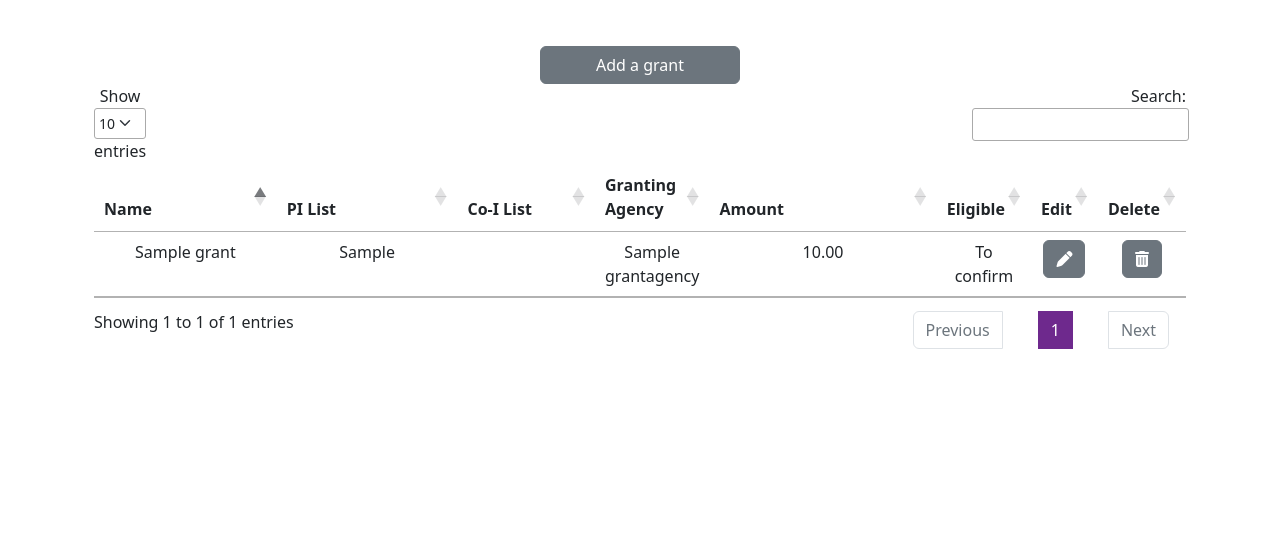
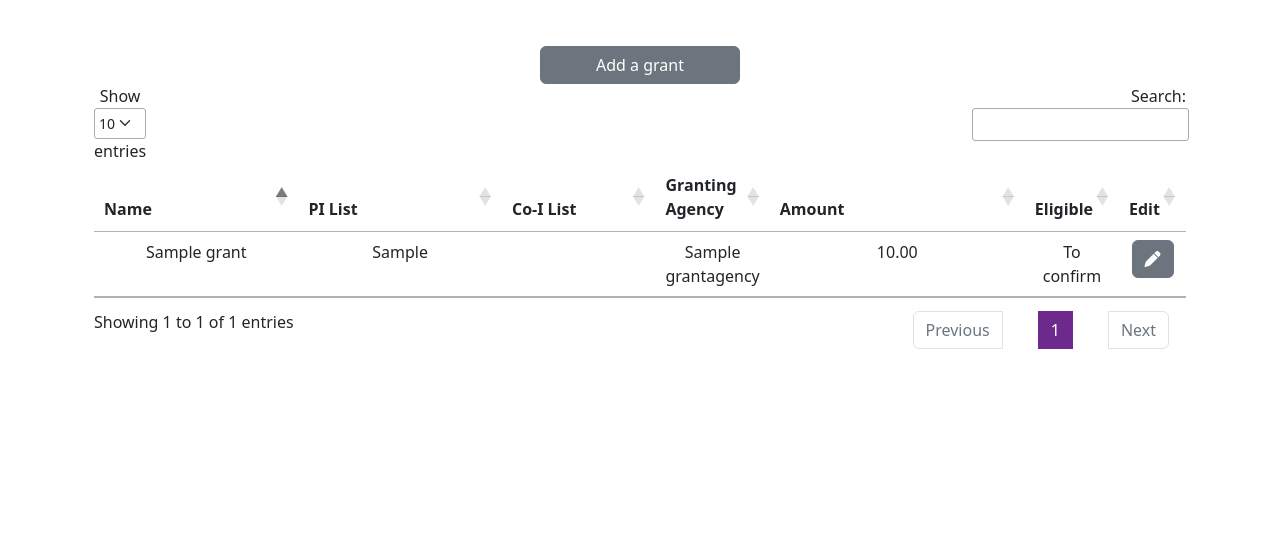
Before and after one commit to josephmje/afp_app, a Django app: page /grants in a window 1280 px wide. Shown: the part 204-741 px from the top of the page. Run offline with Django 4.2, Linux system fonts and the light colour scheme; a user stored in the database is signed in; tables that the repository leaves empty hold one stand-in row (values such as "Sample post"); parts of the project's set-up code (start-up, migrations or seed data) failed here and were passed over; some libraries are stand-ins or nearby versions.

Commit message:
remove delete button from grants and pubs

```diff
--- a/afp/templates/claims/grants.html
+++ b/afp/templates/claims/grants.html
@@ -23,7 +23,6 @@
         <th style="width: 25%;">Amount</th>
         <th style="width: 5%;">Eligible</th>
         <th style="width: 5%;">Edit</th>
-        <th style="width: 5%;">Delete</th>
       </tr>
     </thead>
     {% for grant in grants %}
@@ -37,11 +36,6 @@
       <td>
         <a href="{% url 'edit_grant' pk=grant.pk %}" class="btn btn-secondary" title="Edit grant">
           <i class="fas fa-pen"></i>
-        </a>
-      </td>
-      <td>
-        <a href="{% url 'delete_grant' pk=grant.pk %}" class="btn btn-secondary" title="Delete grant">
-          <i class="fas fa-trash-alt"></i>
         </a>
       </td>
     </tr>
--- a/afp/templates/claims/publications.html
+++ b/afp/templates/claims/publications.html
@@ -21,7 +21,6 @@
         <th style="width: 15%;">Authors</th>
         <th style="width: 5%;">Eligible</th>
         <th style="width: 5%;">Edit</th>
-        <th style="width: 5%;">Delete</th>
       </tr>
     </thead>
     {% for publication in publications %}
@@ -33,11 +32,6 @@
       <td>
         <a href="{% url 'edit_publication' pk=publication.pk %}" class="btn btn-secondary" title="Edit publication">
           <i class="fas fa-pen"></i>
-        </a>
-      </td>
-      <td>
-        <a href="{% url 'delete_publication' pk=publication.pk %}" class="btn btn-secondary" title="Delete publication">
-          <i class="fas fa-trash-alt"></i>
         </a>
       </td>
     </tr>
```
Also changed, not shown: afp/accounts/admin.py (+15 -0 lines).
